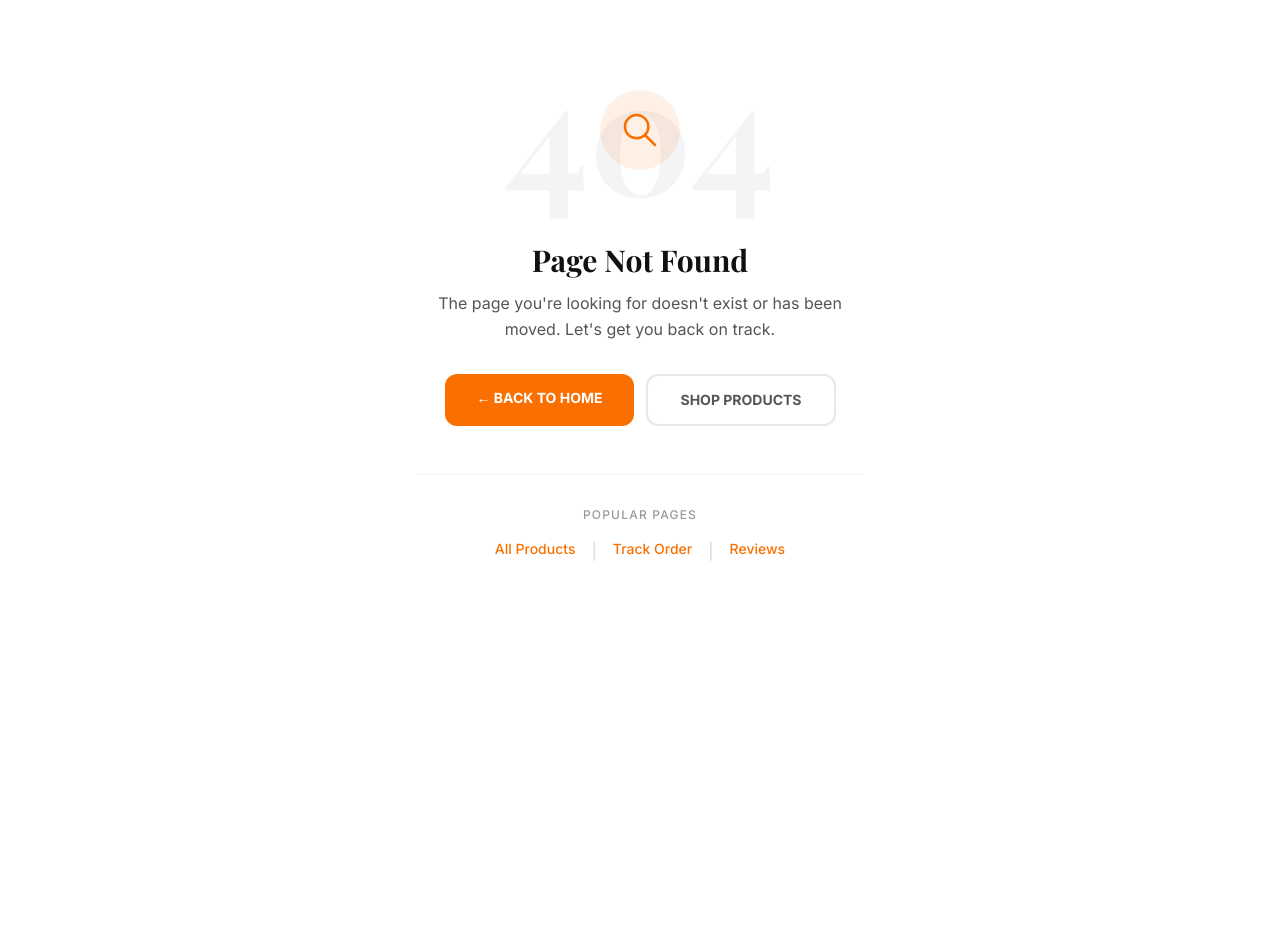
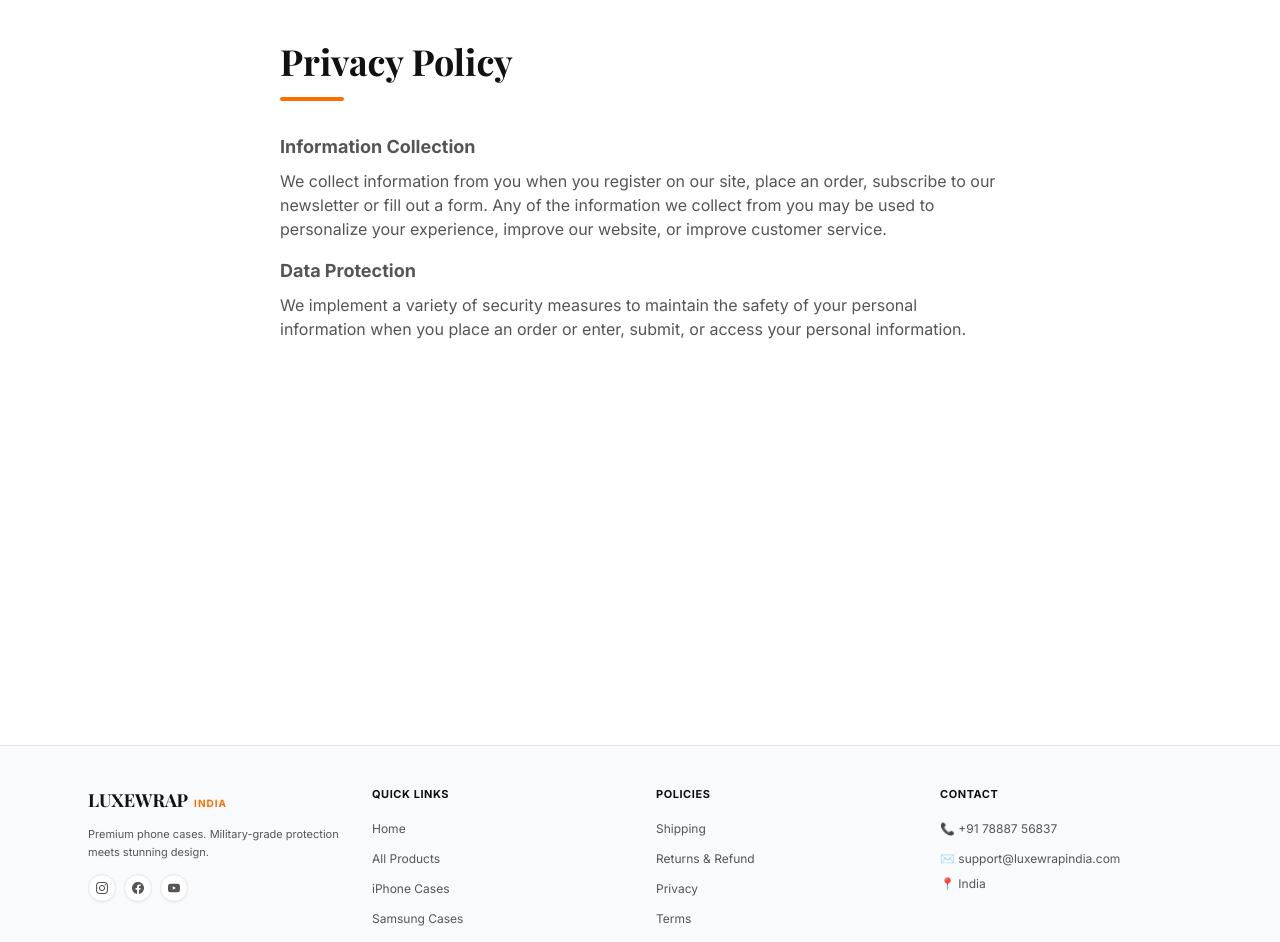
Before and after one commit to aamirldz/Coverly, a Next.js app: page /policies/privacy in a window 1280 px wide. Before the commit this address had no page. Shown: the part 120-1062 px from the top of the page. Before the commit the page ends 800 px from the top, so only its background shows below. Built offline with nearby package versions, Linux system fonts and the light colour scheme.

Commit message:
feat: add policy pages and fix footer links for HR review

```diff
--- /dev/null
+++ b/src/app/policies/[slug]/page.tsx
@@ -0,0 +1,83 @@
+import { notFound } from "next/navigation";
+import Navbar from "@/components/ui/Navbar";
+import Footer from "@/components/ui/Footer";
+
+// ═══════════════════════════════════════════
+// POLICIES PAGE — Dynamic route for legal pages
+// Generates pages for Shipping, Returns, Privacy, Terms
+// ═══════════════════════════════════════════
+
+export const runtime = "edge";
+
+const policyData: Record<string, { title: string; content: React.ReactNode }> = {
+  shipping: {
+    title: "Shipping Policy",
+    content: (
+      <>
+        <h3 className="text-lg font-bold mb-2">Domestic Shipping</h3>
+        <p className="mb-4 text-text-secondary">All orders are processed within 1 to 2 business days (excluding weekends and holidays) after receiving your order confirmation email. You will receive another notification when your order has shipped.</p>
+        <h3 className="text-lg font-bold mb-2">Estimated Delivery</h3>
+        <p className="text-text-secondary">Standard Delivery: 3-5 Business Days. Express Delivery: 1-2 Business Days.</p>
+      </>
+    )
+  },
+  returns: {
+    title: "Returns & Refund Policy",
+    content: (
+      <>
+        <h3 className="text-lg font-bold mb-2">Returns</h3>
+        <p className="mb-4 text-text-secondary">We have a 7-day return policy, which means you have 7 days after receiving your item to request a return. To be eligible for a return, your item must be in the same condition that you received it, unworn or unused, with tags, and in its original packaging.</p>
+        <h3 className="text-lg font-bold mb-2">Refunds</h3>
+        <p className="text-text-secondary">We will notify you once we've received and inspected your return, and let you know if the refund was approved or not. If approved, you'll be automatically refunded on your original payment method within 10 business days.</p>
+      </>
+    )
+  },
+  privacy: {
+    title: "Privacy Policy",
+    content: (
+      <>
+        <h3 className="text-lg font-bold mb-2">Information Collection</h3>
+        <p className="mb-4 text-text-secondary">We collect information from you when you register on our site, place an order, subscribe to our newsletter or fill out a form. Any of the information we collect from you may be used to personalize your experience, improve our website, or improve customer service.</p>
+        <h3 className="text-lg font-bold mb-2">Data Protection</h3>
+        <p className="text-text-secondary">We implement a variety of security measures to maintain the safety of your personal information when you place an order or enter, submit, or access your personal information.</p>
+      </>
+    )
+  },
+  terms: {
+    title: "Terms of Service",
+    content: (
+      <>
+        <h3 className="text-lg font-bold mb-2">Overview</h3>
+        <p className="mb-4 text-text-secondary">This website is operated by LuxeWrap India. Throughout the site, the terms "we", "us" and "our" refer to LuxeWrap India. By visiting our site and/ or purchasing something from us, you engage in our "Service" and agree to be bound by the following terms and conditions.</p>
+        <h3 className="text-lg font-bold mb-2">Modifications to the Service and Prices</h3>
+        <p className="text-text-secondary">Prices for our products are subject to change without notice. We reserve the right at any time to modify or discontinue the Service (or any part or content thereof) without notice at any time.</p>
+      </>
+    )
+  }
+};
+
+export default function PolicyPage({ params }: { params: { slug: string } }) {
+  const data = policyData[params.slug];
+
+  if (!data) {
+    notFound();
+  }
+
+  return (
+    <>
+      <Navbar />
+      <main className="min-h-screen pt-24 pb-16 bg-white">
+        <div className="max-w-3xl mx-auto px-4 sm:px-6">
+          <div className="mb-8">
+            <h1 className="text-3xl md:text-4xl font-heading font-bold text-text-primary mb-4">{data.title}</h1>
+            <div className="w-16 h-1 bg-accent rounded-full"></div>
+          </div>
+          <div className="prose prose-sm md:prose-base prose-gray max-w-none text-text-secondary">
+            {data.content}
+          </div>
+        </div>
+      </main>
+      <Footer />
+    </>
+  );
+}
```
